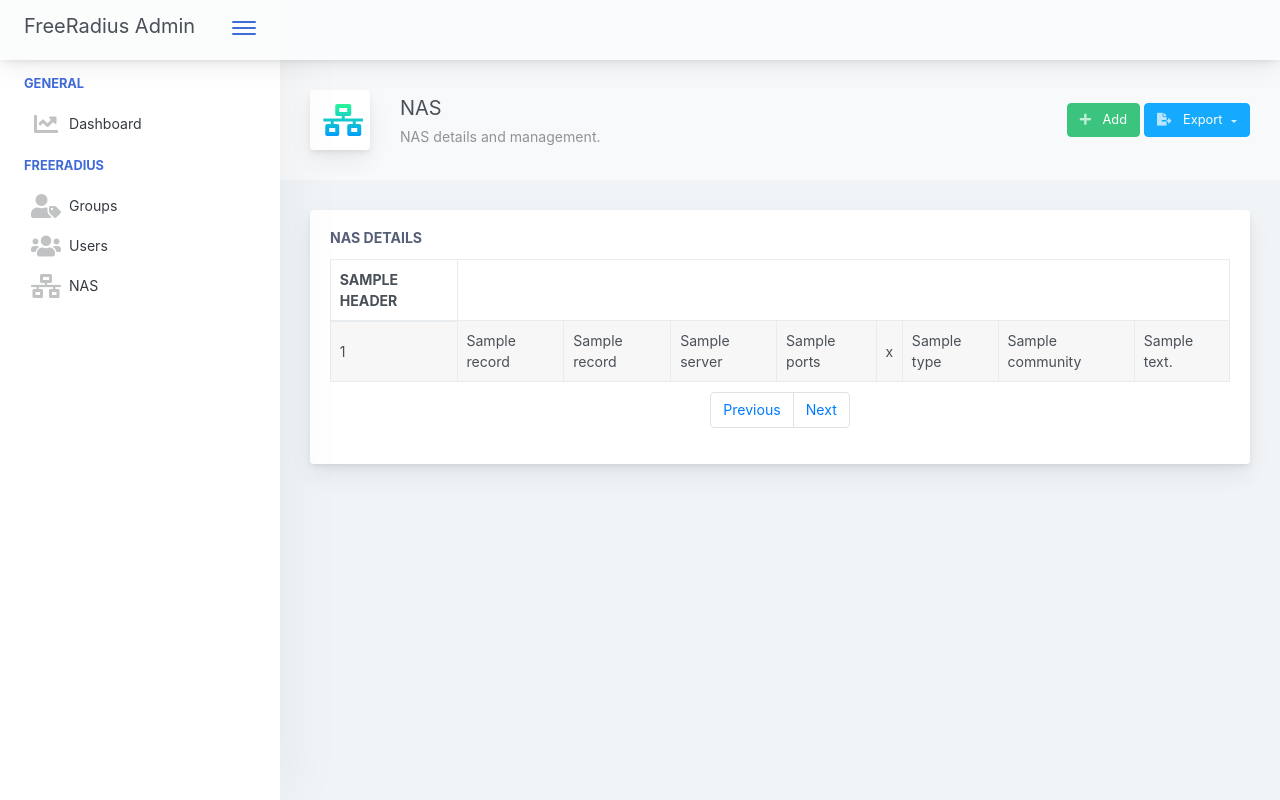
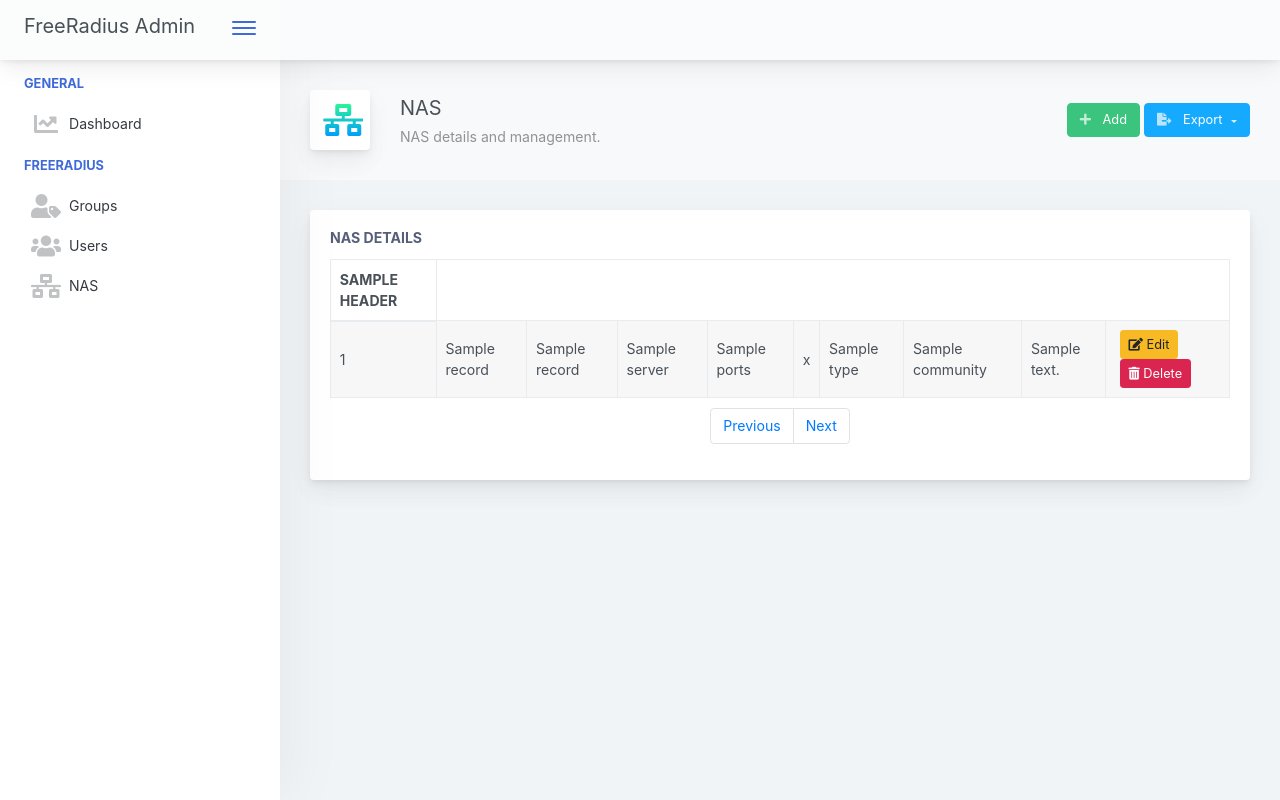
Before and after one commit to vialivre/flask-freeradius-admin, a Flask app: template flask_app/app/templates/radius/list_nas.html in a window 1280 px wide. Run offline with Flask 2, Linux system fonts and the light colour scheme; the template is opened without the code that fills it: most values are stand-ins (such as "Sample title", 1, 10 or a date in 2020); parts of the project's set-up code (start-up, migrations or seed data) failed here and were passed over; some libraries are stand-ins or nearby versions.

Commit message:
add table actions for nas

```diff
--- a/flask_app/app/routes/radius.py
+++ b/flask_app/app/routes/radius.py
@@ -7,7 +7,8 @@ from app.models.radius import Nas
 @app.route('/nas')
 def list_nas():
     table_headers = ("#", "Name", "Short name", "Server", "Ports",
-                     "Secret", "Type", "Community", "Description")
+                     "Secret", "Type", "Community", "Description",
+                     "Actions")
 
     page = int(request.args.get('page', 1))
     records = db.session.query(Nas).paginate(page=page)
--- a/flask_app/app/static/styles/custom.css
+++ b/flask_app/app/static/styles/custom.css
@@ -6,3 +6,7 @@
   text-align: center;
   margin: 15px 0;
 }
+
+.table-actions a {
+  margin: 0 5px;
+}
--- a/flask_app/app/templates/radius/list_nas.html
+++ b/flask_app/app/templates/radius/list_nas.html
@@ -89,6 +89,20 @@
               <td>{{ record.type }}</td>
               <td>{{ record.community }}</td>
               <td>{{ record.description }}</td>
+              <td class="table-actions">
+                <a href="#">
+                  <button class="btn btn-sm btn-warning">
+                    <i class="fa fa-edit"></i>
+                    <span>Edit</span>
+                  </button>
+                </a>
+                <a href="#">
+                  <button class="btn btn-sm btn-danger">
+                    <i class="fa fa-trash-alt"></i>
+                    <span>Delete</span>
+                  </button>
+                </a>
+              </td>
             </tr>
             {% endfor %}
           </tbody>
```
